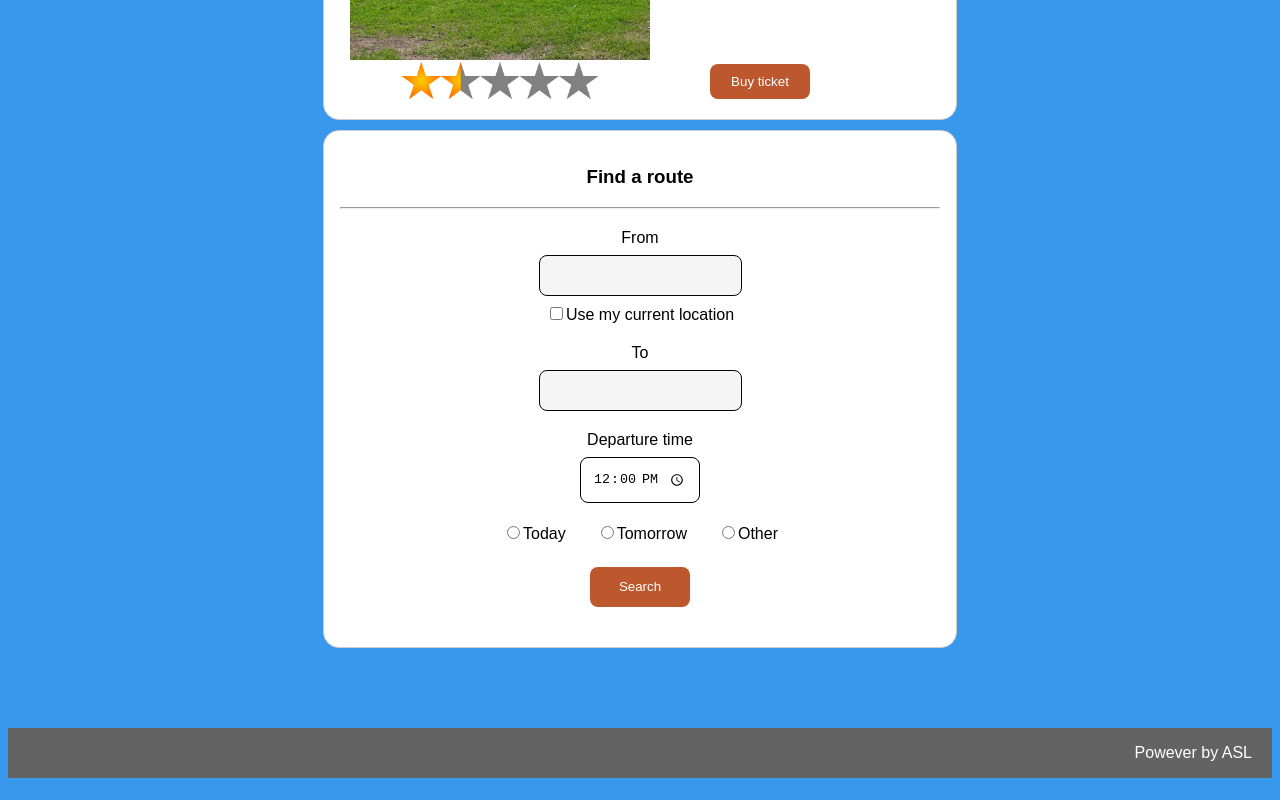
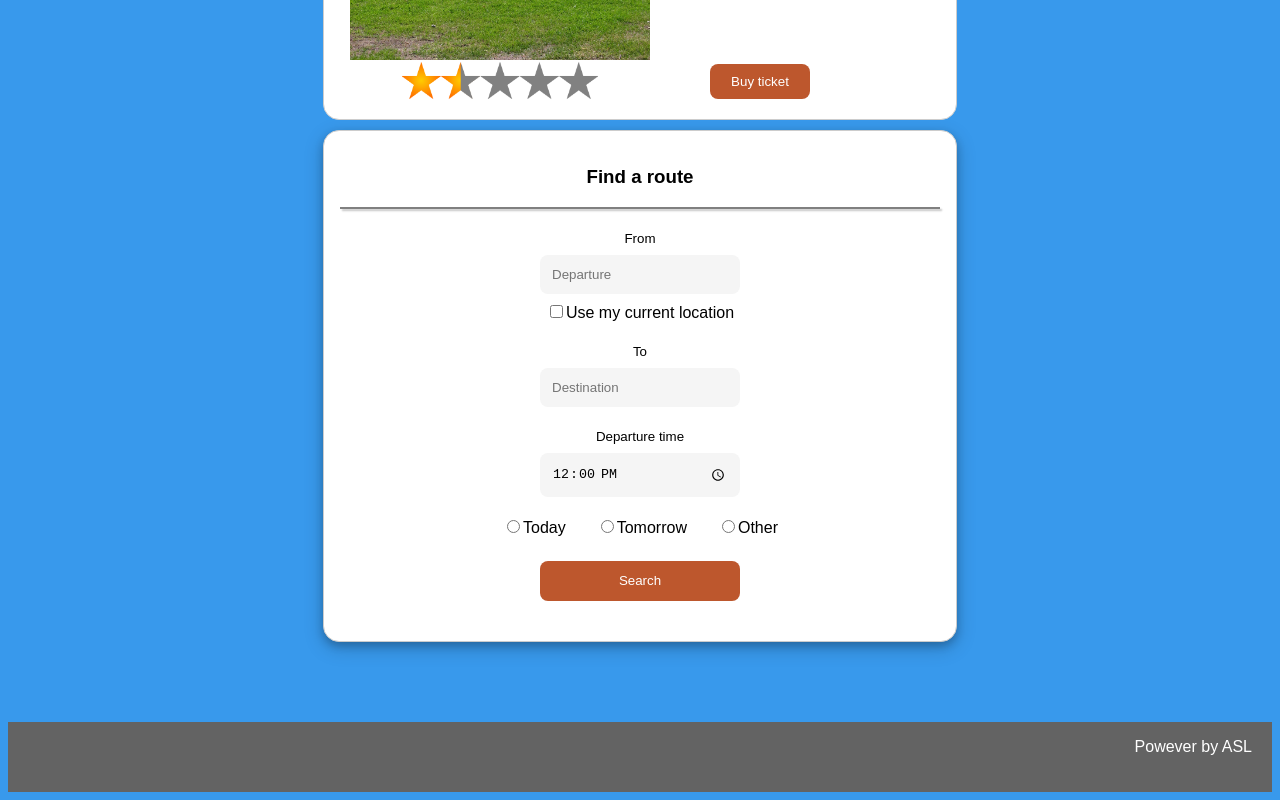
Before and after one commit to mhuggi/Ramverk-webapp, a Vue app in the folder phoneapp/: page / in a window 1280 px wide. Shown: the part 1813-2613 px from the top of the page. Before the commit the page ends 2591 px from the top, so only its background shows below. Built offline with nearby package versions, Linux system fonts and the light colour scheme.

Commit message:
Final changes to Routes + styling

```diff
--- a/phoneapp/src/assets/style.css
+++ b/phoneapp/src/assets/style.css
@@ -1,16 +1,18 @@
-html {
-    height: 100%;
+html, body {
+  min-height: 100%;
   }
 
 body {
     background-color: #3899ec;
     color: white;
-    font-family: 'Montserrat', sans-serif;
-    height: 100%;
+    font-family: sans-serif;
     text-align: center;
 }
 
 /* Används för <button></button>*/
+input:focus, textarea:focus, select:focus, button:focus{
+        outline: none;
+}
 button {
     background-color: #bd572d;
     border: #bd572d solid 0px;
@@ -23,7 +25,15 @@ button {
   }
   button:hover {
     background-color: hsla(18, 62%, 46%, 0.898);
+    transform:scale(0.99,0.99);
+    -webkit-transform:scale(0.99,0.99);
+    -moz-transform:scale(0.99,0.99);
   }
+
+  input[type=]:hover {
+    background-color: rgb(228, 228, 228);
+  }
+
 
   /* Används för [type=submit] eller [type=button] - knappar*/
   input[type=submit] {
@@ -47,11 +57,17 @@ button {
     cursor: pointer;
   }
   input[type=button]:hover {
-    background-color: #bd582de5;
+    background-color: hsla(18, 62%, 46%, 0.898);
+    transform:scale(0.99,0.99);
+    -webkit-transform:scale(0.99,0.99);
+    -moz-transform:scale(0.99,0.99);
   }
 
   input[type=submit]:hover {
-    background-color: #bd582de5;
+    background-color: hsla(18, 62%, 46%, 0.898);
+    transform:scale(0.99,0.99);
+    -webkit-transform:scale(0.99,0.99);
+    -moz-transform:scale(0.99,0.99);
   }
 
 
--- a/phoneapp/src/components/Footer.vue
+++ b/phoneapp/src/components/Footer.vue
@@ -17,9 +17,10 @@ footer {
   color: white;
   display: flex;
   /* position: absolute; */
+  margin-top: 80px;
   bottom: 0;
-  width: 100%;
-  margin-top: 80px;
+  min-width: 100%;
+  height: 70px;
 }
 nav {
   margin-left: auto; /* Meny högra kanten */
--- a/phoneapp/src/components/Routes.vue
+++ b/phoneapp/src/components/Routes.vue
@@ -1,41 +1,53 @@
 <template>
 <div id="main">
-
     <div class="formContainer" v-show="showRoute">
-            <form action="RoutesFound.vue">
+            <form action="#">
             <h3>Find a route</h3>
             <hr>
             <ul id="routesForm">
                 <li class="routeOpt">
-                   <label for="from" v-show="visible">From</label><br>
-                    <input type="text" id="from" name="from" v-model="form.from" v-show="visible"><br>
+                    <transition name="slide-fade">
+                    <div   v-if="show">
+                    <label for="from" class="desc" v-show="hideFromInput">From</label><br>
+                    <input type="text" id="from" placeholder="Departure" name="from" v-model="form.from" v-show="hideFromInput"><br>
+                    </div>
+                    </transition>
+
                     <div id="currentLoc">
-                        <input type="checkbox" name="currentLoc" value="current" v-model="form.currentLocation" @click="visible = !visible">
-                        <label for="current">Use my current location</label>
+                        <input type="checkbox" name="currentLoc" value="current" v-model="form.currentLocation" @click="show = !show">
+                        <label for="current">Use my current location</label><br>
                     </div>
                 </li>
                 <li class="routeOpt">
-                    <label for="destination">To</label><br>
-                    <input type="text" id="destination" name="destination" v-model="form.destination">
+                    <label for="destination" class="desc">To</label><br>
+                    <input type="text" id="destination" placeholder="Destination" name="destination" v-model="form.destination">
                 </li>
                 <li class="routeOpt">
-                    <label for="appt-time">Departure time</label><br>
+                    <label for="appt-time" class="desc">Departure time</label><br>
                     <input id="appt-time" type="time" name="appt-time" v-model="form.time" value="12:00">
                 </li>
+
                 <li class="routeOpt">
                     <div class="radioDiv">
-                        <input type="radio" id="today" name="departureDay" value="today" checked v-model="form.day">
+                        <input type="radio" id="today" name="departureDay" value="today" checked v-model="form.day"  @click="changeDate = true">
                         <label for="today">Today</label>
                     </div>
                     <div class="radioDiv">
-                        <input type="radio" id="tomorrow" name="departureDay" value="tomorrow" v-model="form.day">
+                        <input type="radio" id="tomorrow" name="departureDay" value="tomorrow" v-model="form.day"  @click="changeDate = true">
                         <label for="tomorrow">Tomorrow</label>
                     </div>
                     <div class="radioDiv">
-                        <input type="radio" id="other" name="departureDay" value="other" v-model="form.day">
+                        <input type="radio" id="other" name="departureDay" value="other" @click="changeDate = false">
                         <label for="other">Other</label>
                     </div>
                 </li>
+                <transition name="fade">
+                <li class="routeOpt" v-if="!changeDate">
+                    <label for="deptDate" class="desc">Select a date</label><br>
+                    <input id="deptDate" type="date"  name="deptDate" v-model="form.date">
+                </li>
+                </transition>
+
                 <li class="routeOpt">
                     <button type="submit" @click.prevent="showRoute = !showRoute">Search</button>
                 </li>
@@ -44,19 +56,22 @@
         </div>
 
         <!-- RoutesFound börjar här -->
+        <div v-show="!showRoute">
+          <!-- First option -->
+           <h3>Suitable routes to {{form.destination}}</h3>
+          <div class="bestRouteOpt">
 
-        <div class="formContainer" v-show="!showRoute">
-          <h3>We found a suitable route to {{form.destination}}</h3>
           <div id="wrapper">
               <div id="routeSelected">
-                <h3>Your selection</h3>
+                <h3>Details</h3>
                 <ul id="routesForm">
                     <li class="routeOpt">
                         <p v-if="!form.currentLocation">From: <strong>{{form.from}}</strong></p>
                         <p v-else>From: <strong>Your location</strong></p>
                         <p>To: <strong>{{form.destination}}</strong></p>
-                        <p>Time: <strong>{{form.time}}</strong></p>
-                        <p>Day: <strong>{{form.day}}</strong></p>
+                        <p>Departure: <strong>{{form.time}}</strong></p>
+                        <p v-if="!form.day">Date: <strong>{{form.date}}</strong></p>
+                        <p v-else>Day: <strong>{{form.day}}</strong></p>
                     </li>
                     <li class="routeOpt">
                     <button type="submit">Buy</button>
@@ -65,8 +80,38 @@
               </div>
                 <div id="itineraryMap">
                     <img src="../assets/routesNew.png" alt="ItineraryMap" id="ASLMap">
+                    <button class="editSelection" type="submit" @click.prevent="showRoute = true">Edit selections</button>
                 </div>
             </div>
+            </div>
+
+
+          <!-- Second option -->
+          <div class="bestRouteOpt">
+          <div id="wrapper">
+              <div id="routeSelected">
+                <h3>Details</h3>
+                <ul id="routesForm">
+                    <li class="routeOpt">
+                        <p v-if="!form.currentLocation">From: <strong>{{form.from}}</strong></p>
+                        <p v-else>From: <strong>Your location</strong></p>
+                        <p>To: <strong>{{form.destination}}</strong></p>
+                        <p>Departure: <strong>{{randomTime()}}</strong></p>
+                        <p v-if="!form.day">Date: <strong>{{form.date}}</strong></p>
+                        <p v-else>Day: <strong>{{form.day}}</strong></p>
+                    </li>
+                    <li class="routeOpt">
+                    <button type="submit">Buy</button>
+                </li>
+                </ul>
+              </div>
+                <div id="itineraryMap">
+                    <img src="../assets/routesNew.png" alt="ItineraryMap" id="ASLMap">
+                    <button class="editSelection" type="submit" @click.prevent="showRoute = true">Edit selections</button>
+                </div>
+            </div>
+            </div>
+
       </div>
 
 
@@ -84,50 +129,103 @@
                 currentLocation: false,
                 destination: '',
                 time: '12:00',
-                day: ''
+                day: '',
+                date: ''
               },
-              visible: true,
-              showRoute: true
+              hideFromInput: true,
+              changeDate: true,
+              showRoute: true,
+              isHidden: true,
+              show: true
             }
         },
         methods: {
-          sendForm: function() {window.location.href = 'RoutesFound.vue';}
+          //sendForm: function() {window.location.href = 'RoutesFound.vue';},
+          randomTime: function() {
+          var hrs = this.form.time.slice(0,2);
+          var mins = Math.round(Math.random()*60);
+          var mFormat = (mins<10 ? "0" : "");
+          return String(hrs + ":" + mFormat+mins);
+          }
         }
     }
+
 </script>
 
 
 <style scoped>
 
+hr {
+  border: 1px solid grey;
+  box-shadow:2px 2px 2px rgb(196, 196, 196);
+}
+
+input:focus, textarea:focus, select:focus{
+        outline: none;
+}
+
 button {
     background-color: #bd572d;
     border: #bd572d solid 0px;
     color: white;
-    width: 100px;
+    width: 200px;
     height: 40px;
     padding: 10px 20px;
+    border: 0px;
     border-radius: 8px;
     margin: 4px 2px;
     cursor: pointer;
+    outline:none;
   }
   button:hover {
     background-color: hsla(18, 62%, 46%, 0.898);
+    transform:scale(0.99,0.99);
+    -webkit-transform:scale(0.99,0.99);
+    -moz-transform:scale(0.99,0.99);
+  }
+
+  .editSelection {
+    background-color: #3899ec;
+    color: white;
+    width: 150px;
+    height: 40px;
+    padding: 5px 10px;
+    border: 0px;
+    border-radius: 8px;
+    margin: 4px 2px;
+    cursor: pointer;
+    outline:none;
+  }
+
+  .editSelection:hover {
+    background-color: hsla(208, 83%, 57%, 0.898);
+    transform:scale(0.99,0.99);
+    -webkit-transform:scale(0.99,0.99);
+    -moz-transform:scale(0.99,0.99);
   }
 
 
 
 /* Textbox (framsidans sökbox) */
 input[type=text], select {
-    width: auto;
+    width: 200px;
     padding: 12px;
     /*margin: 5px 0 22px 0;*/
     /*display: inline-block;*/
-    border: 1px solid rgb(3, 3, 3);
+    border: 0px;
     border-radius: 8px;
     box-sizing: border-box;
     background-color: rgb(245, 245, 245);
   }
 
+  input[type=]:hover {
+    background-color: rgb(228, 228, 228);
+  }
+
+
+  .desc {
+    font-size: smaller;
+  }
 
   .formContainer {
     margin: 0 auto;
@@ -139,6 +237,7 @@ input[type=text], select {
     border: 1px solid #CCC;
     border-radius: 1em;
     color: black;
+    box-shadow: 0 4px 8px 0 rgba(0, 0, 0, 0.2), 0 6px 20px 0 rgba(0, 0, 0, 0.19);
   }
 
   #routesForm {
@@ -152,13 +251,25 @@ input[type=text], select {
   }
 
   input[type=time] {
-    width: auto;
+    width: 200px;
     padding: 12px;
     /*margin: 5px 0 22px 0;*/
     /*display: inline-block;*/
-    border: 1px solid rgb(3, 3, 3);
+    border: 0px;
     border-radius: 8px;
     box-sizing: border-box;
+    background-color: rgb(245, 245, 245);
+  }
+
+  input[type=date] {
+    width: 200px;
+    padding: 12px;
+    /*margin: 5px 0 22px 0;*/
+    /*display: inline-block;*/
+    border: 0px;
+    border-radius: 8px;
+    box-sizing: border-box;
+    background-color: rgb(245, 245, 245);
   }
 
   .radioDiv {
@@ -179,8 +290,42 @@ input[type=text], select {
       margin-top: 8px;
   }
 
+ .fade-enter-active, .fade-leave-active {
+  transition: opacity .5s ease-in-out;
+}
+
+.fade-enter, .fade-leave-active {
+  opacity: 0;
+}
+
+.slide-fade-enter-active {
+  transition: all .4s ease;
+}
+.slide-fade-leave-active {
+  transition: all .4s cubic-bezier(1.0, 0.5, 0.8, 1.0);
+}
+.slide-fade-enter, .slide-fade-leave-to
+/* .slide-fade-leave-active below version 2.1.8 */ {
+  transform: translateX(50px);
+  opacity: 0;
+}
+
 
 /* RoutesFound Styling */
+
+.bestRouteOpt {
+  margin: 0 auto;
+  max-width: 600px;
+  height: auto;
+  background-color: white;
+  /* Form outline */
+  padding: 1em;
+  border: 1px solid #CCC;
+  border-radius: 1em;
+  color: black;
+  margin-top: 20px;
+  box-shadow: 0 4px 8px 0 rgba(0, 0, 0, 0.2), 0 6px 20px 0 rgba(0, 0, 0, 0.19);
+}
 
   #itineraryMap{
     overflow: hidden;
@@ -193,8 +338,8 @@ input[type=text], select {
 
   #routeSelected {
     float:left;
-    color: white;
-    background-color: #3899ec;
+    color: rgb(0, 0, 0);
+    background-color: #ffffff;
   }
 
   #wrapper {
@@ -203,4 +348,11 @@ input[type=text], select {
     display: flex;
   }
 
+#pp {
+  margin-bottom: 5px;
+}
+
+
+
+
 </style>
```
Also changed, not shown: phoneapp/src/components/RoutesFound.vue (deleted, +0 -22 lines), phoneapp/src/assets/ASLRoute.PNG (deleted).
